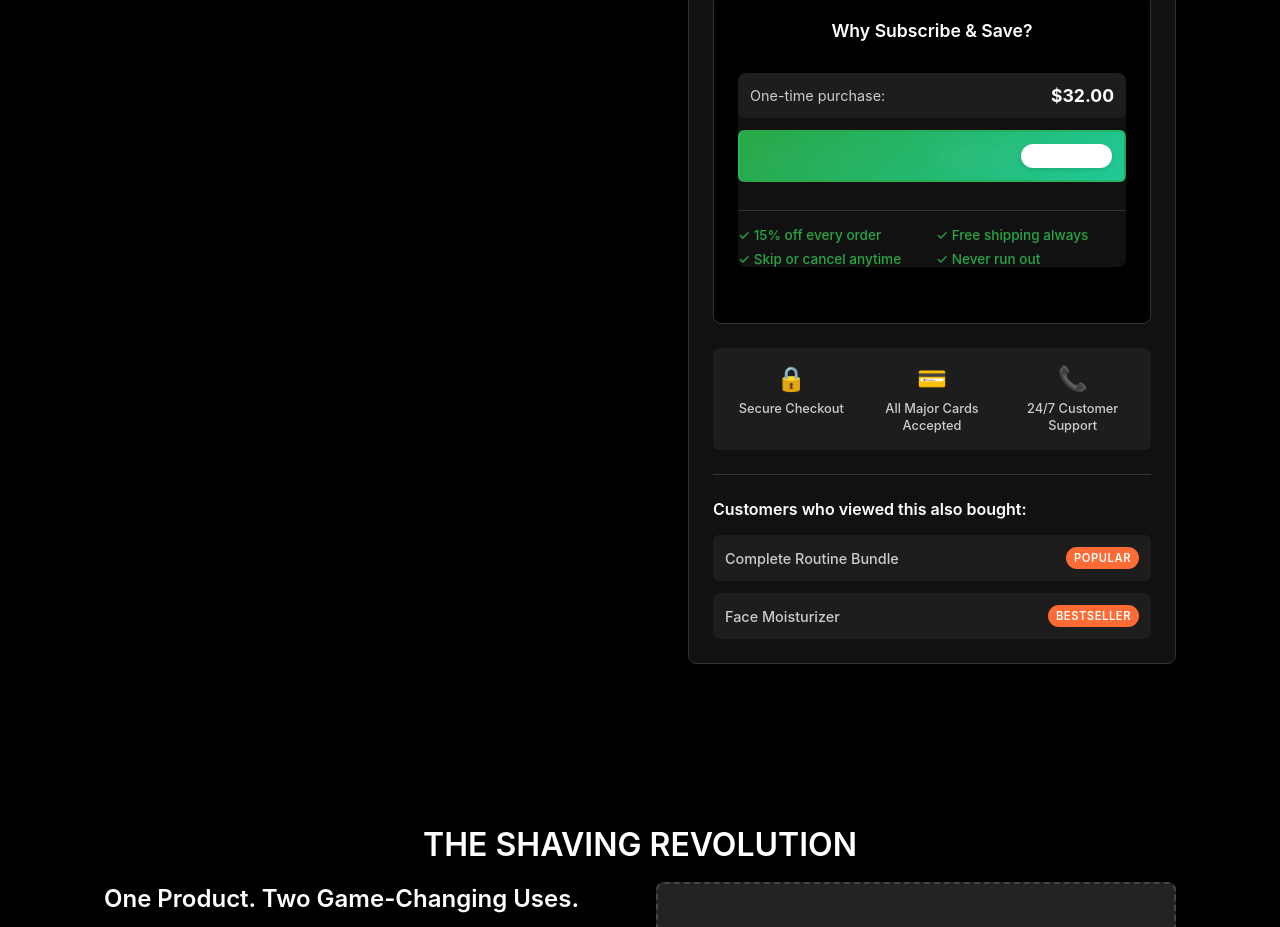
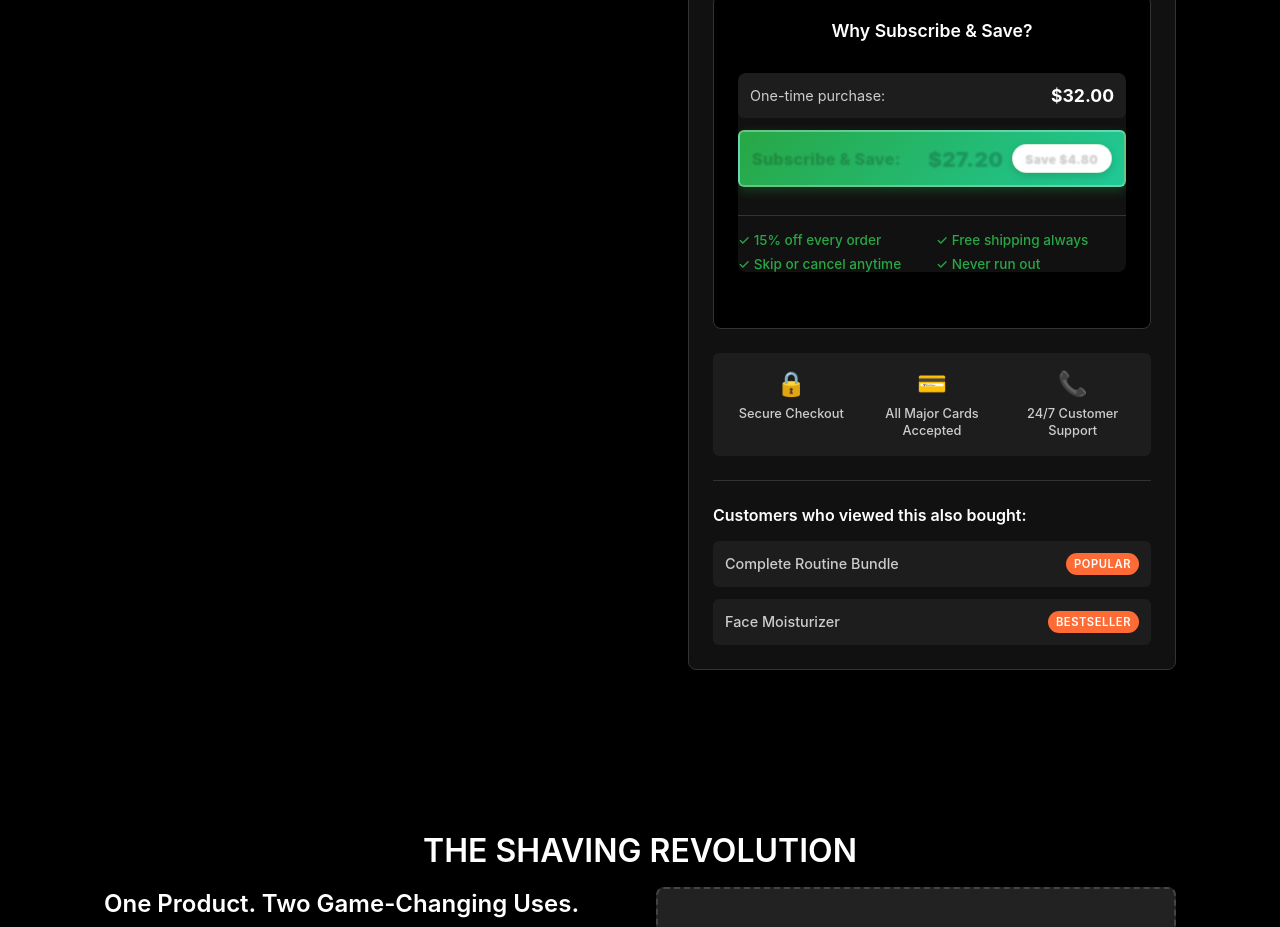
Before and after one commit to holdenjrussell/rawdogwireframes, a React (Create React App) app: page /products/cleanser in a window 1280 px wide. Shown: the part 2100-3027 px from the top of the page. Built offline with nearby package versions, Linux system fonts and the light colour scheme.

Commit message:
Fixed Subscribe & Save text visibility in ConversionOptimization component - enhanced contrast and readability

```diff
--- a/src/components/ConversionOptimization.css
+++ b/src/components/ConversionOptimization.css
@@ -232,31 +232,35 @@
 .comparison-row.highlight {
   background: linear-gradient(135deg, #28a745, #20c997);
   font-weight: 600;
-  border: 2px solid rgba(40, 167, 69, 0.5);
+  border: 2px solid rgba(255, 255, 255, 0.3);
   position: relative;
+  box-shadow: 0 4px 12px rgba(40, 167, 69, 0.3);
 }
 
 .comparison-row.highlight .comparison-label {
-  color: #ffffff;
-  font-weight: 700;
-  font-size: 0.95rem;
+  color: #ffffff !important;
+  font-weight: 800;
+  font-size: 1rem;
   letter-spacing: 0.02em;
+  text-shadow: 0 1px 2px rgba(0, 0, 0, 0.2);
 }
 
 .comparison-row.highlight .comparison-price {
-  color: #ffffff;
-  font-weight: 800;
-  font-size: 1.2rem;
+  color: #ffffff !important;
+  font-weight: 900;
+  font-size: 1.3rem;
   letter-spacing: 0.02em;
+  text-shadow: 0 1px 2px rgba(0, 0, 0, 0.2);
 }
 
 .comparison-row.highlight .savings-badge {
   background-color: #ffffff;
-  color: #28a745;
-  font-weight: 800;
-  padding: 0.3rem 0.6rem;
-  border-radius: 14px;
-  box-shadow: 0 2px 4px rgba(0, 0, 0, 0.1);
+  color: #28a745 !important;
+  font-weight: 900;
+  padding: 0.4rem 0.8rem;
+  border-radius: 16px;
+  box-shadow: 0 3px 8px rgba(0, 0, 0, 0.15);
+  border: 1px solid rgba(40, 167, 69, 0.2);
 }
 
 .comparison-label {
--- a/src/pages/ReturnsRefunds.tsx
+++ b/src/pages/ReturnsRefunds.tsx
@@ -102,7 +102,7 @@ const ReturnsRefunds: React.FC = () => {
             <button
               className="faq-question"
               onClick={() => toggleSection('condition')}
-              aria-expanded={activeSection === 'condition'}
+              aria-expanded={activeSection === 'condition' ? 'true' : 'false'}
             >
               What condition do products need to be in for return?
               <span className="toggle-icon">{activeSection === 'condition' ? '−' : '+'}</span>
```
